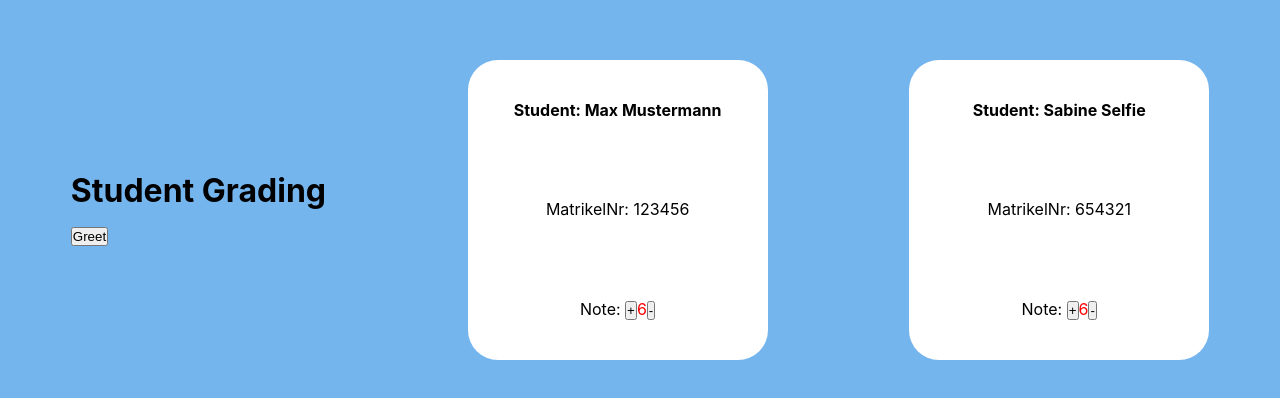
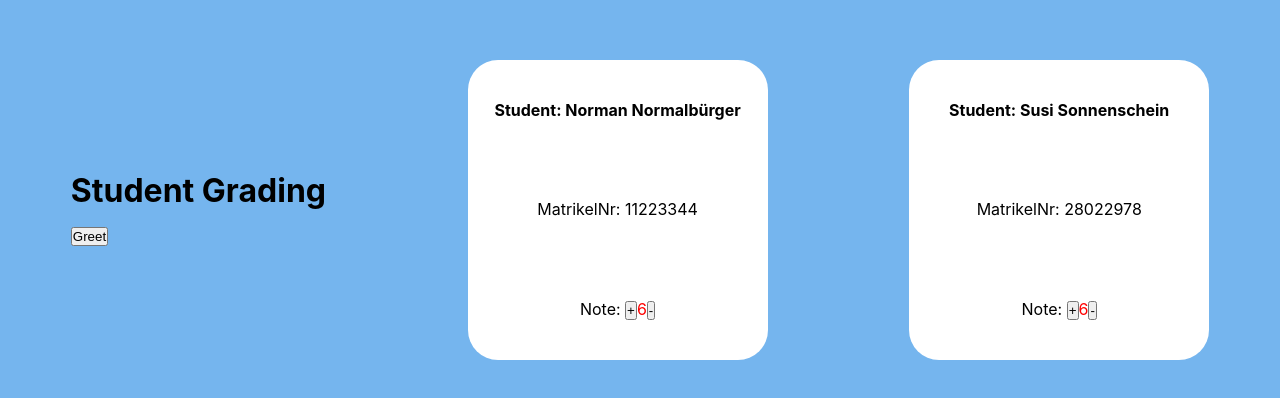
Before and after one commit to fonzerelly/ss2020-student-grading, a React (Create React App) app: page / in a window 1280 px wide. Shown: the part 190-588 px from the top of the page. Built offline with nearby package versions, Linux system fonts and the light colour scheme.

Commit message:
transforms hardcoded students to state

```diff
--- a/src/App.js
+++ b/src/App.js
@@ -1,15 +1,24 @@
-import React from 'react'
+import React, {useState} from 'react'
 import Greet from './Greet'
 import './App.css'
 import Student from'./Student'
 
 function App() {
+  const [students, setStudents] = useState([{
+    name: 'Norman Normalbürger',
+    matriculation: '11223344'
+  }, {
+    name: 'Susi Sonnenschein',
+    matriculation: '28022978'
+  }])
   return (
     <div className="app">
       <h1>Student Grading<br/><Greet/></h1>
 
-      <Student name="Max Mustermann" matriculation="123456" grade="3"/>
-      <Student name="Sabine Selfie" matriculation="654321" grade="2"/>
+      {students.map((student) => (
+        <Student name={student.name} matriculation={student.matriculation}/>
+      ))}
+
     </div>
   )
 }
```
